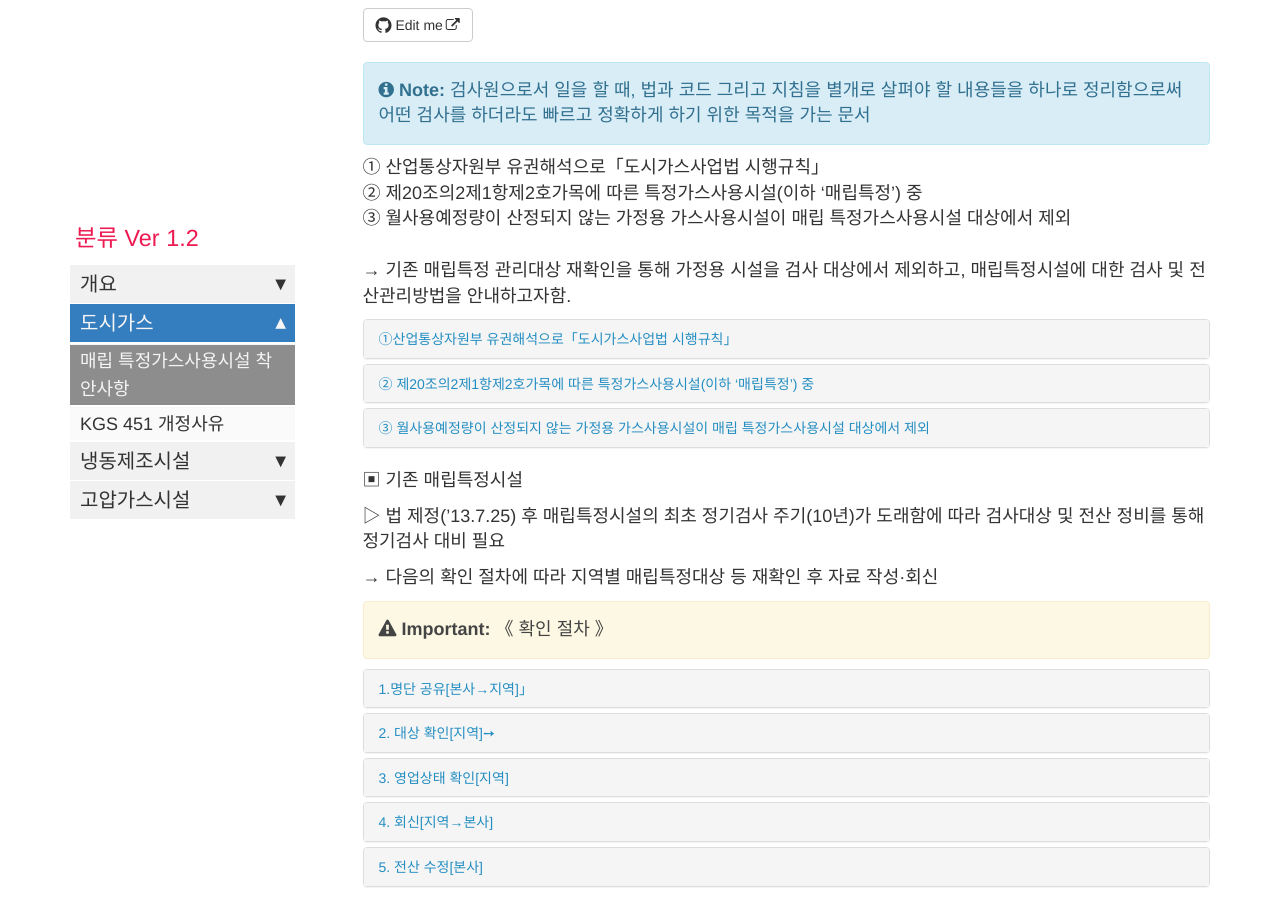
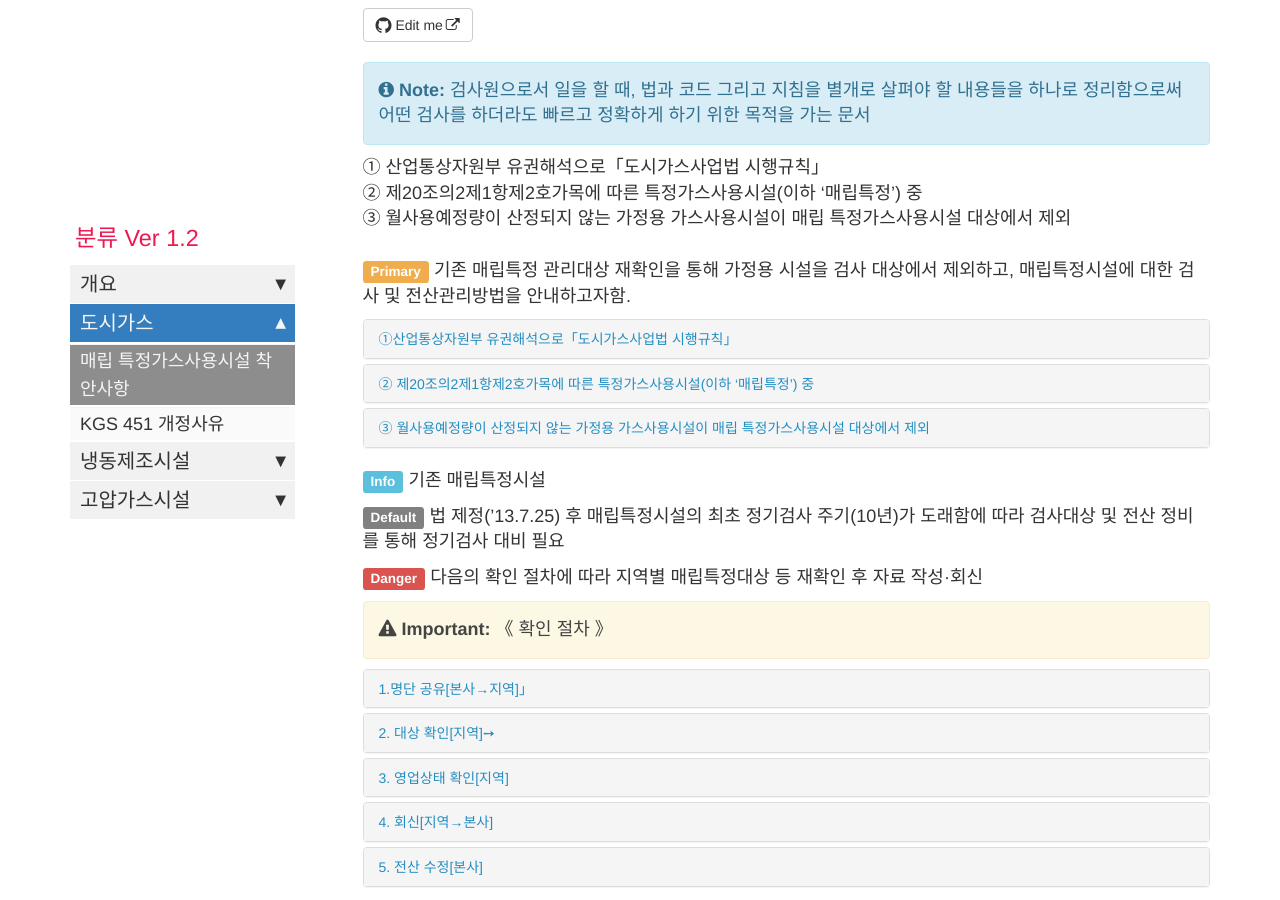
Before and after one commit to kgs-code/kgs-code.github.io, a Jekyll site: the page built from pages/mydoc/mydoc_faq.md, in a window 1280 px wide and 900 px high, scrolled down 329 px. Built offline with Jekyll 4.4.1, drawn with Linux system fonts in a browser that asks for light colours; comment, search, counter and statistics services are not loaded.

Commit message:
Update mydoc_faq.md

```diff
--- a/pages/mydoc/mydoc_faq.md
+++ b/pages/mydoc/mydoc_faq.md
@@ -15,7 +15,7 @@ folder: mydoc
 <p>
 ① 산업통상자원부 유권해석으로「도시가스사업법 시행규칙」<br>② 제20조의2제1항제2호가목에 따른 특정가스사용시설(이하 ‘매립특정’) 중<br> ③ 월사용예정량이 산정되지 않는 가정용 가스사용시설이 매립 특정가스사용시설 대상에서 제외<br><br>
 
- → 기존 매립특정 관리대상 재확인을 통해 가정용 시설을 검사 대상에서 제외하고, 매립특정시설에 대한 검사 및 전산관리방법을 안내하고자함.</p>
+ <span class="label label-primary">Primary</span> 기존 매립특정 관리대상 재확인을 통해 가정용 시설을 검사 대상에서 제외하고, 매립특정시설에 대한 검사 및 전산관리방법을 안내하고자함.</p>
 
 <div class="panel-group" id="accordion">
                     <div class="panel panel-default">
@@ -64,11 +64,11 @@ folder: mydoc
 
 </div>
 <!-- /.panel-group -->
-▣ 기존 매립특정시설
+<span class="label label-info">Info</span> 기존 매립특정시설
 
-  ▷ 법 제정(’13.7.25) 후 매립특정시설의 최초 정기검사 주기(10년)가 도래함에 따라 검사대상 및 전산 정비를 통해 정기검사 대비 필요
+<span class="label label-default">Default</span> 법 제정(’13.7.25) 후 매립특정시설의 최초 정기검사 주기(10년)가 도래함에 따라 검사대상 및 전산 정비를 통해 정기검사 대비 필요
 
-   → 다음의 확인 절차에 따라 지역별 매립특정대상 등 재확인 후 자료 작성·회신
+<span class="label label-danger">Danger</span> 다음의 확인 절차에 따라 지역별 매립특정대상 등 재확인 후 자료 작성·회신
 {% include important.html content="《 확인 절차 》" %}
 
 
```
